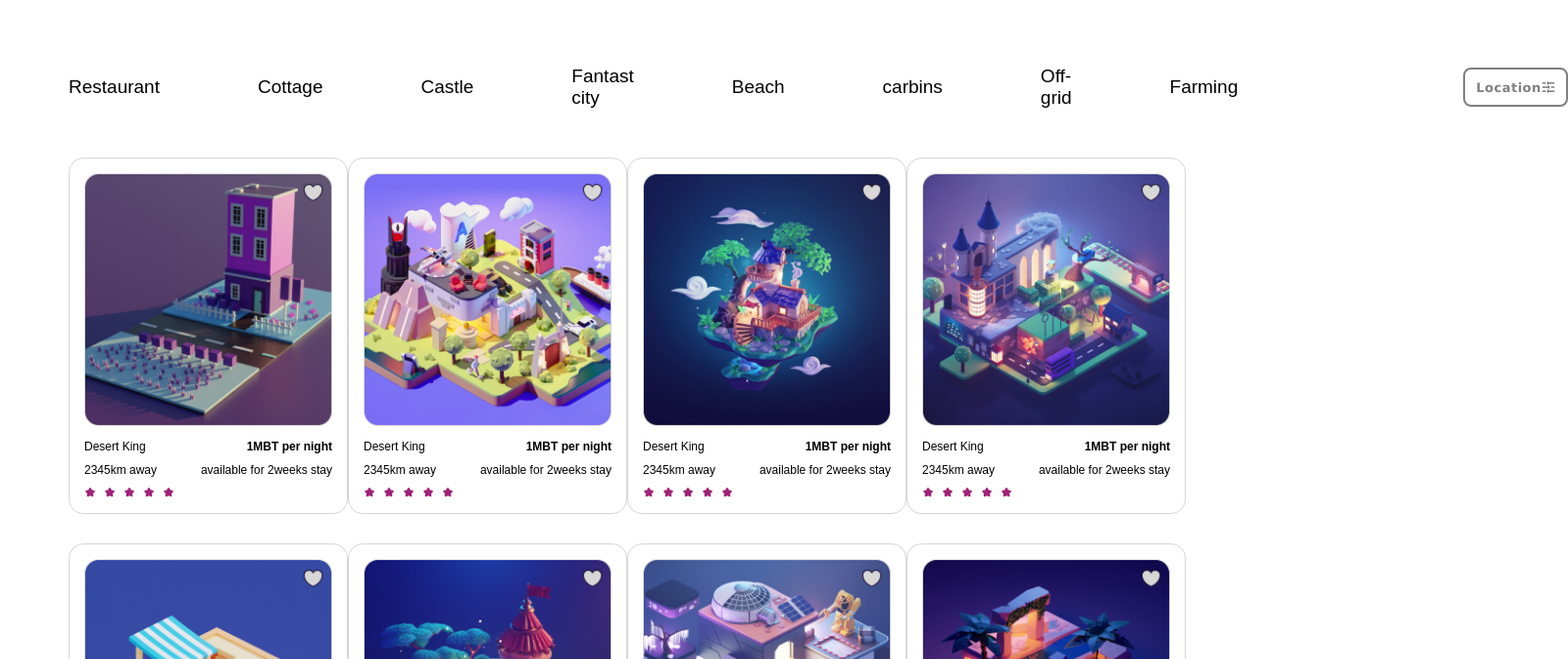
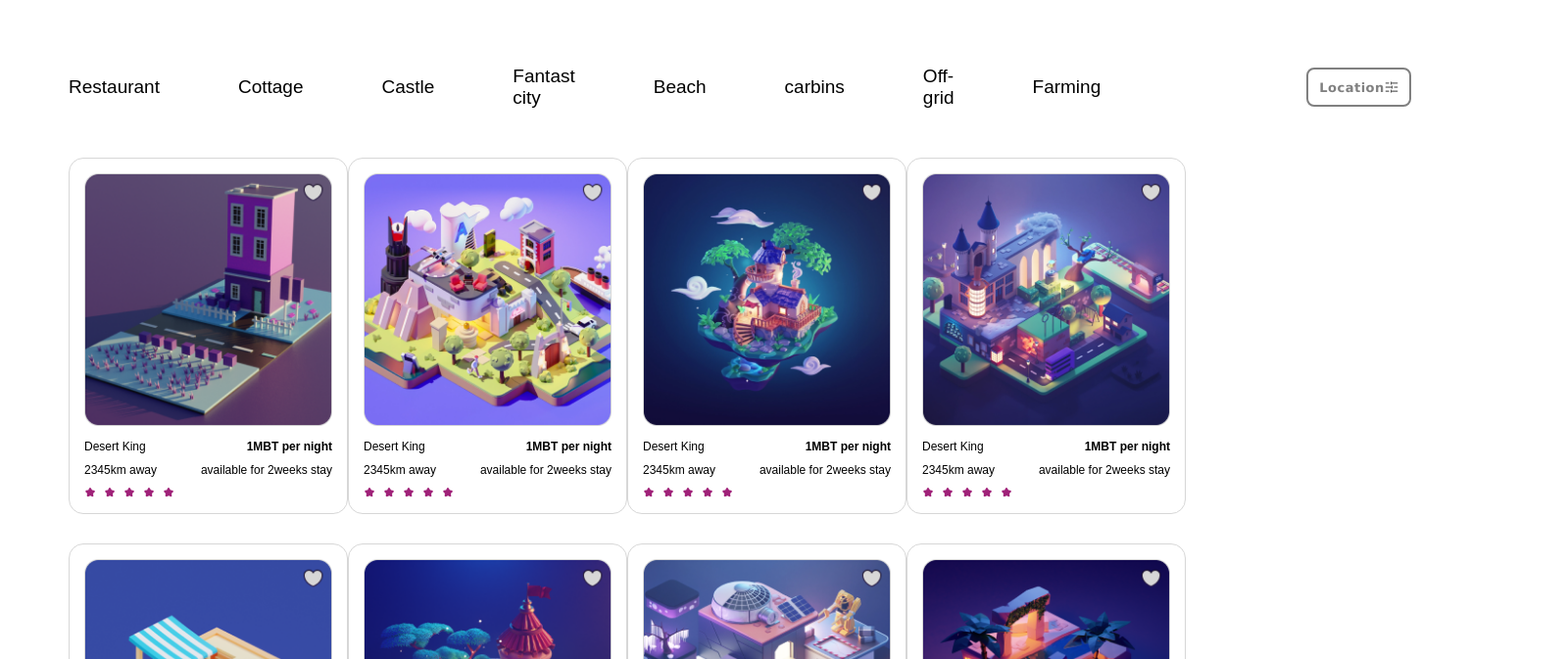
Before and after one commit to sultan1909/metaBnB, a plain HTML site: page place-to-stay.html in a window 1280 px wide. Shown: the part 83-756 px from the top of the page at 98% size, 1600 px wide, since content can reach past the window. Drawn offline with Linux system fonts and the light colour scheme.

Commit message:
full-page

```diff
--- a/utility.css
+++ b/utility.css
@@ -81,7 +81,7 @@ background-image: linear-gradient(to right, var(--purple-1), var(--purple-2));
 .menu-bar ul{
   display: flex;
   list-style: none;
-  gap: 100px;
+  gap: 80px;
   font-size: 19px;
   /* justify-content: center; */
   align-items: center;
```
